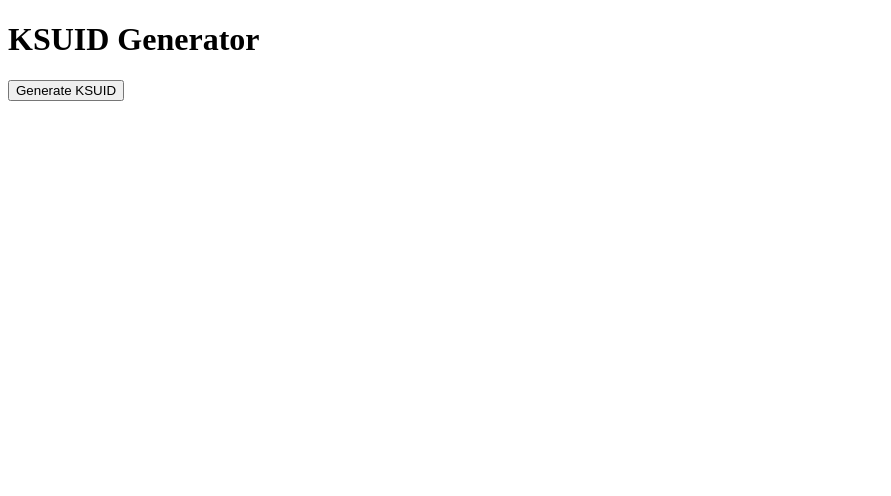
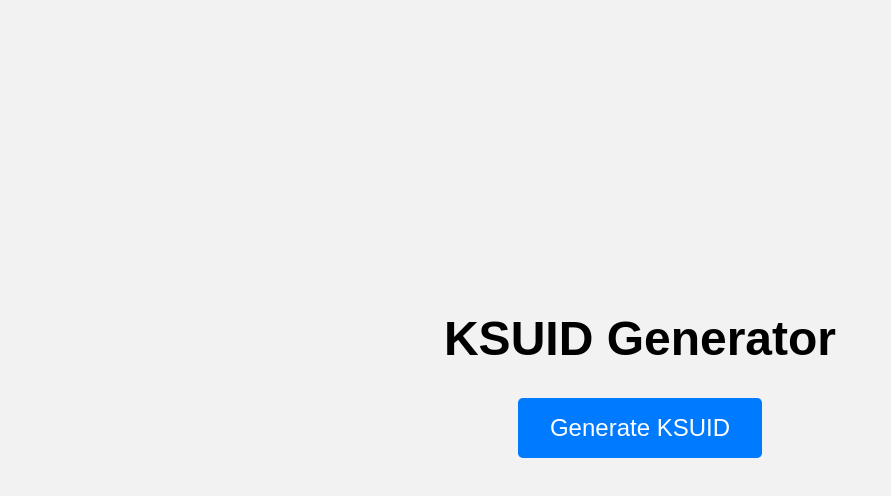
Before and after one commit to mahendrabishnoi2/ksuid-generator, a website built with webpack: page index.html in a window 1280 px wide. Shown: the whole page, without its empty margins (0-891 px from the left). Built offline with nearby package versions, Linux system fonts and the light colour scheme.

Commit message:
Added some css, updated readme, remove console log

```diff
--- a/index.html
+++ b/index.html
@@ -2,11 +2,14 @@
 <html>
 <head>
     <title>KSUID Generator</title>
+    <link rel="stylesheet" type="text/css" href="style.css">
 </head>
 <body>
-    <h1>KSUID Generator</h1>
-    <button id="generateButton">Generate KSUID</button>
-    <p id="ksuid"></p>
+    <div class="container">
+		<h1>KSUID Generator</h1>
+		<button class="btn" id="generateButton">Generate KSUID</button>
+		<p class="ksuid" id="ksuid"></p>
+	</div>
     <script src="dist/main.js"></script>
 </body>
 </html>
--- a/index.js
+++ b/index.js
@@ -2,7 +2,6 @@ const ksuid = require('ksuid');
 
 function generateKSUID() {
     const ksuidValue = ksuid.randomSync().string;
-    console.log(ksuidValue);
     document.getElementById("ksuid").innerHTML = ksuidValue;
 }
 
--- /dev/null
+++ b/style.css
@@ -0,0 +1,41 @@
+body {
+    margin: 0;
+    padding: 0;
+    font-family: Arial, sans-serif;
+    background-color: #f2f2f2;
+}
+
+.container {
+    display: flex;
+    flex-direction: column;
+    justify-content: center;
+    align-items: center;
+    height: 100vh;
+}
+
+h1 {
+    font-size: 3rem;
+    margin-bottom: 2rem;
+}
+
+.btn {
+    background-color: #007bff;
+    color: #fff;
+    padding: 1rem 2rem;
+    border: none;
+    border-radius: 0.3rem;
+    font-size: 1.5rem;
+    cursor: pointer;
+    transition: all 0.2s ease-in-out;
+}
+
+.btn:hover {
+    background-color: #0062cc;
+    transform: translateY(-3px);
+}
+
+.ksuid {
+    font-size: 2rem;
+    margin-top: 2rem;
+    transition: opacity 0.2s ease-in-out;
+}
```
Also changed, not shown: README.md, 1 other file.
